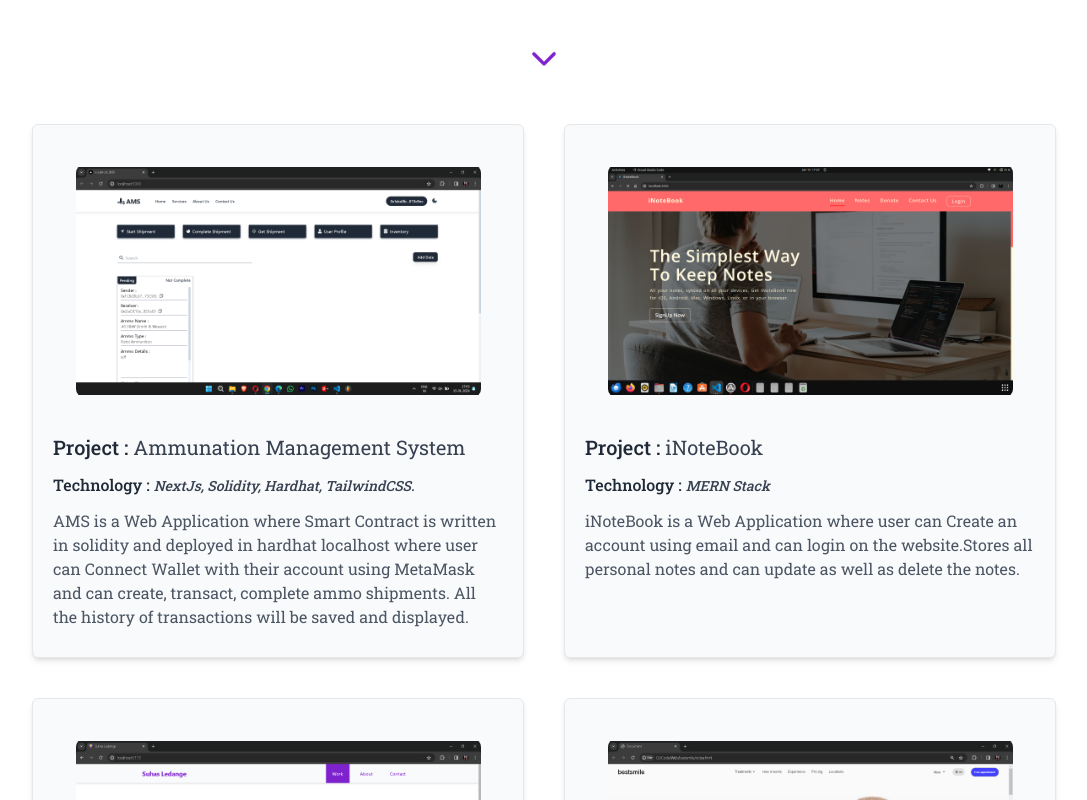
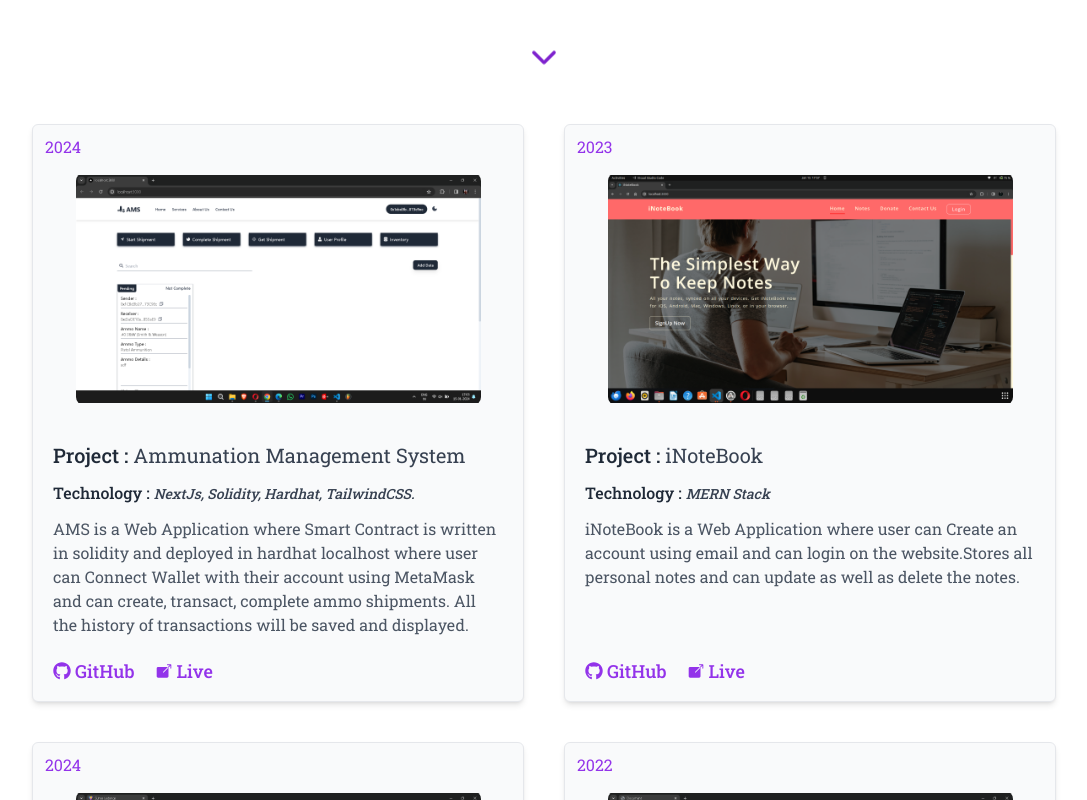
Before and after one commit to suhasledange/Portfolio, a React (Vite) app: page / in a window 1280 px wide. Shown: the part 580-1380 px from the top of the page, without its empty margins (96-1183 px from the left). Built offline with nearby package versions, Linux system fonts and the light colour scheme; a web font is replaced by a local one.

Commit message:
card fix

```diff
--- a/src/components/Card/Card.jsx
+++ b/src/components/Card/Card.jsx
@@ -4,32 +4,15 @@ import { IoIosOpen } from "react-icons/io";
 
 const Card = ({heading,TechStack,Img,para,git,live,liveText,year}) => {
   return (
-    <div className='relative border bg-gray-50 rounded-md shadow-md pb-2 cursor-pointer mx-auto w-[90%] md:w-full overflow-hidden group'>
-    <div className='absolute top-0 left-0 w-full h-full bg-gray-800 opacity-0 group-hover:opacity-90 transform translate-y-full group-hover:translate-y-0 transition-transform duration-500 flex items-center justify-center lg:flex-row flex-col md:gap-10 gap-6'>
-      <div className='absolute top-5 left-5'>
-            <h1 className='text-gray-100 text-xl'>{year}</h1>
+    <div className='relative border bg-gray-50 rounded-md shadow-md pb-4 pt-2 cursor-pointer mx-auto w-[90%] md:w-full overflow-hidden group flex flex-col justify-between'>
+
+   <div className='absolute top-[0.6rem] left-3'>
+        <h1 className='text-purple-600 text-md'>{year}</h1>
       </div>
 
-      <a
-        className='text-xl text-white font-medium hover:underline underline-offset-2 flex items-center justify-center gap-1'
-        href={git}
-        target='_blank'
-        rel='noopener noreferrer'
-      >
-        <FaGithub /> GitHub Repository
-      </a>
-      <a
-        className='text-white font-medium text-xl hover:underline underline-offset-2 flex items-center justify-center gap-1'
-        href={live}
-        target='_blank'
-        rel='noopener noreferrer'
-      >
-        {liveText} <IoIosOpen />
-      </a>
-    </div>
     <div className='p-3 md:p-5'>
-      <div className='w-full md:w-[90%] mx-auto h-[17rem] py-5 overflow-hidden'>
-        <img className='w-full h-full bg-cover object-contain rounded-lg' src={Img} alt={heading} />
+      <div className=' hover:scale-105 duration-300 hover:shadow-lg rounded-lg w-full md:w-[90%] mx-auto h-[17rem] py-5 overflow-hidden'>
+        <img className='w-full h-full bg-cover object-contain rounded-lg ' src={Img} alt={heading} />
       </div>
       <div className='space-y-3 mt-4'>
         <h1 className='text-xl text-gray-800 font-medium'>
@@ -40,7 +23,29 @@ const Card = ({heading,TechStack,Img,para,git,live,liveText,year}) => {
         </h3>
         <p className='text-gray-600'>{para}</p>
       </div>
+
+
     </div>
+
+    <div className=' ml-5 flex items-center space-x-5'>
+     <a
+        className='text-lg duration-200 text-purple-600 hover:text-purple-800 font-medium hover:underline underline-offset-2 flex items-center gap-1'
+        href={git}
+        target='_blank'
+        rel='noopener noreferrer'
+      >
+        <FaGithub /> GitHub
+      </a>
+      <a
+        className='text-lg duration-200 text-purple-600 hover:text-purple-800 font-medium hover:underline underline-offset-2 flex items-center gap-1'
+        href={git}
+        target='_blank'
+        rel='noopener noreferrer'
+      >
+        <IoIosOpen /> Live
+      </a>
+    </div>
+
   </div>
   )
 }
```
